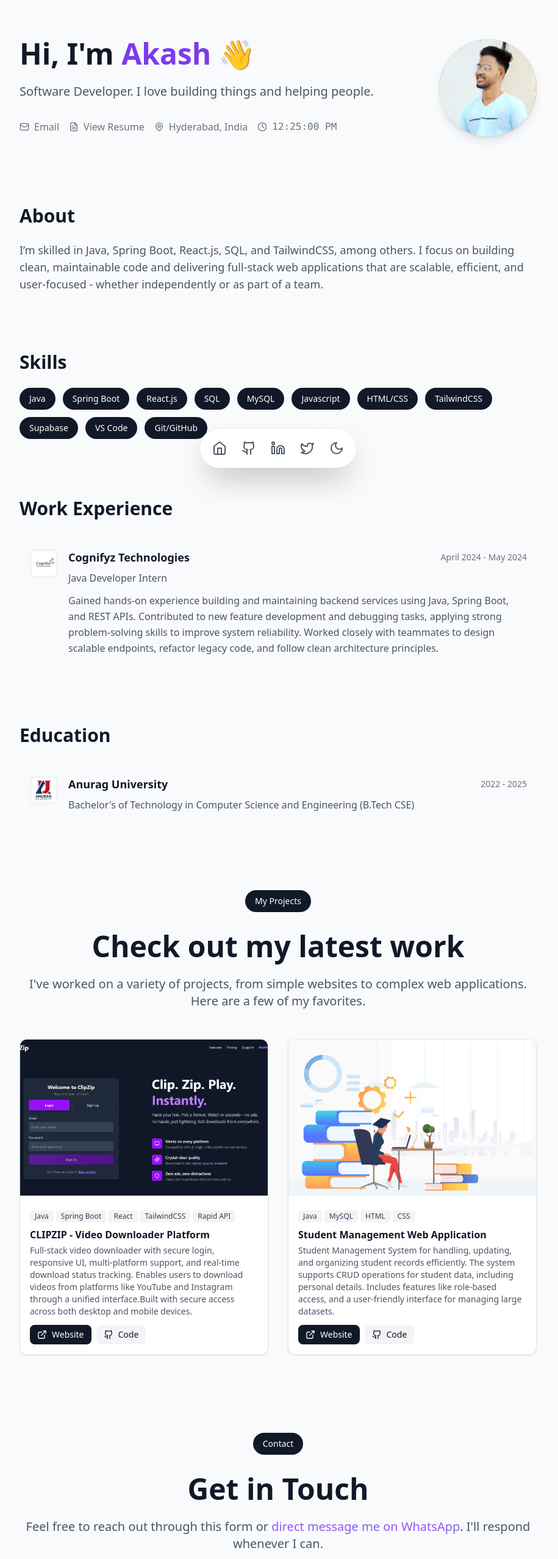
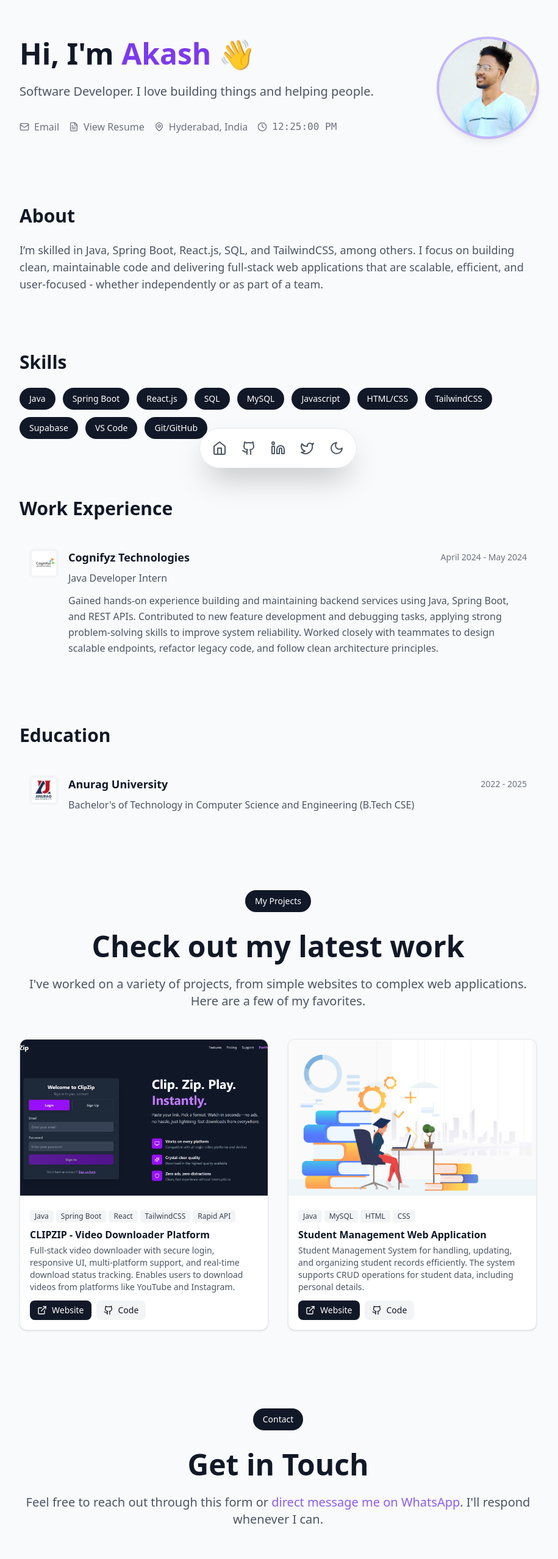
Before and after one commit to Kallem-Akash/Portfolio, a React (Vite) app: page / in a window 1280 px wide. Shown: the top 2557 px of the page at 61% size, without its empty margins (184-1099 px from the left). Built offline with nearby package versions, Linux system fonts and the light colour scheme.

Commit message:
ui changes

```diff
--- a/src/components/FloatingNavbar.jsx
+++ b/src/components/FloatingNavbar.jsx
@@ -60,7 +60,7 @@ const FloatingNavbar = () => {
           </a>
         )}
         {/* Tooltip */}
-        {hoveredItem === item.label && (
+        {hoveredItem === item.label && !isTheme && (
           <div className="absolute bottom-full left-1/2 transform -translate-x-1/2 mb-2 px-2 py-1 bg-gray-900 dark:bg-gray-700 text-white text-xs rounded shadow-lg whitespace-nowrap z-50 animate-fade-in">
             {item.label}
             <div className="absolute top-full left-1/2 transform -translate-x-1/2 w-0 h-0 border-l-4 border-r-4 border-t-4 border-transparent border-t-gray-900 dark:border-t-gray-700"></div>
--- a/src/components/Hero.jsx
+++ b/src/components/Hero.jsx
@@ -34,7 +34,7 @@ const Hero = () => {
           <p className="text-base sm:text-xl text-gray-600 dark:text-gray-400 mb-6 sm:mb-8">
             Software Developer. I love building things and helping people.
           </p>
-          <div className="flex flex-wrap items-center justify-center lg:justify-start gap-2 sm:gap-4 text-gray-500 dark:text-gray-500 w-full">
+          <div className="flex flex-col sm:flex-row items-center justify-center lg:justify-start space-y-2 sm:space-y-0 sm:gap-4 w-full text-gray-500 dark:text-gray-500">
             <a
               href="mailto:akashgoud018@gmail.com"
               className="flex items-center gap-1.5 sm:gap-2 hover:text-violet-600 dark:hover:text-violet-400 transition-colors duration-200"
@@ -64,11 +64,11 @@ const Hero = () => {
           </div>
         </div>
         <div className="flex-shrink-0 order-first lg:order-last mb-6 lg:mb-0">
-          <div className="w-32 h-32 sm:w-40 sm:h-40 rounded-full flex items-center justify-center overflow-hidden hover:scale-105 transition-transform duration-300 shadow-lg hover:shadow-xl bg-gradient-to-br from-violet-200 via-violet-400 to-violet-600 dark:from-violet-900 dark:via-violet-700 dark:to-violet-500">
+          <div className="w-32 h-32 sm:w-40 sm:h-40 rounded-full flex items-center justify-center overflow-hidden hover:scale-105 transition-transform duration-300 shadow-lg hover:shadow-xl bg-gradient-to-br from-violet-200 via-violet-400 to-violet-600 dark:from-violet-900 dark:via-violet-700 dark:to-violet-500 ring-4 ring-violet-300 dark:ring-violet-700">
             <img
               src={profile}
-              alt="Profile"
-              className="w-full h-full object-cover"
+              alt="Akash's profile photo"
+              className="w-full h-full object-cover transition-transform duration-300 hover:rotate-1 hover:brightness-110"
             />
           </div>
         </div>
--- a/src/components/Projects.jsx
+++ b/src/components/Projects.jsx
@@ -7,7 +7,7 @@ const Projects = () => {
   const projects = [
     {
       title: 'CLIPZIP - Video Downloader Platform',
-      description: 'Full-stack video downloader with secure login, responsive UI, multi-platform support, and real-time download status tracking. Enables users to download videos from platforms like YouTube and Instagram through a unified interface.Built with secure access across both desktop and mobile devices.',
+      description: 'Full-stack video downloader with secure login, responsive UI, multi-platform support, and real-time download status tracking. Enables users to download videos from platforms like YouTube and Instagram.',
       image: project1,
       technologies: ['Java', 'Spring Boot', 'React', 'TailwindCSS', 'Rapid API'],
       link: 'https://clipzip.vercel.app/',
@@ -15,10 +15,10 @@ const Projects = () => {
     },
     {
       title: 'Student Management Web Application',
-      description: 'Student Management System for handling, updating, and organizing student records efficiently. The system supports CRUD operations for student data, including personal details. Includes features like role-based access, and a user-friendly interface for managing large datasets.',
+      description: 'Student Management System for handling, updating, and organizing student records efficiently. The system supports CRUD operations for student data, including personal details.',
       image: project2,
       technologies: ['Java', 'MySQL', 'HTML', 'CSS',],
-      link: '#',
+      link: '/',
       github: 'https://github.com/Kallem-Akash/Student-Management-Web-Application'
     }
   ];
```
